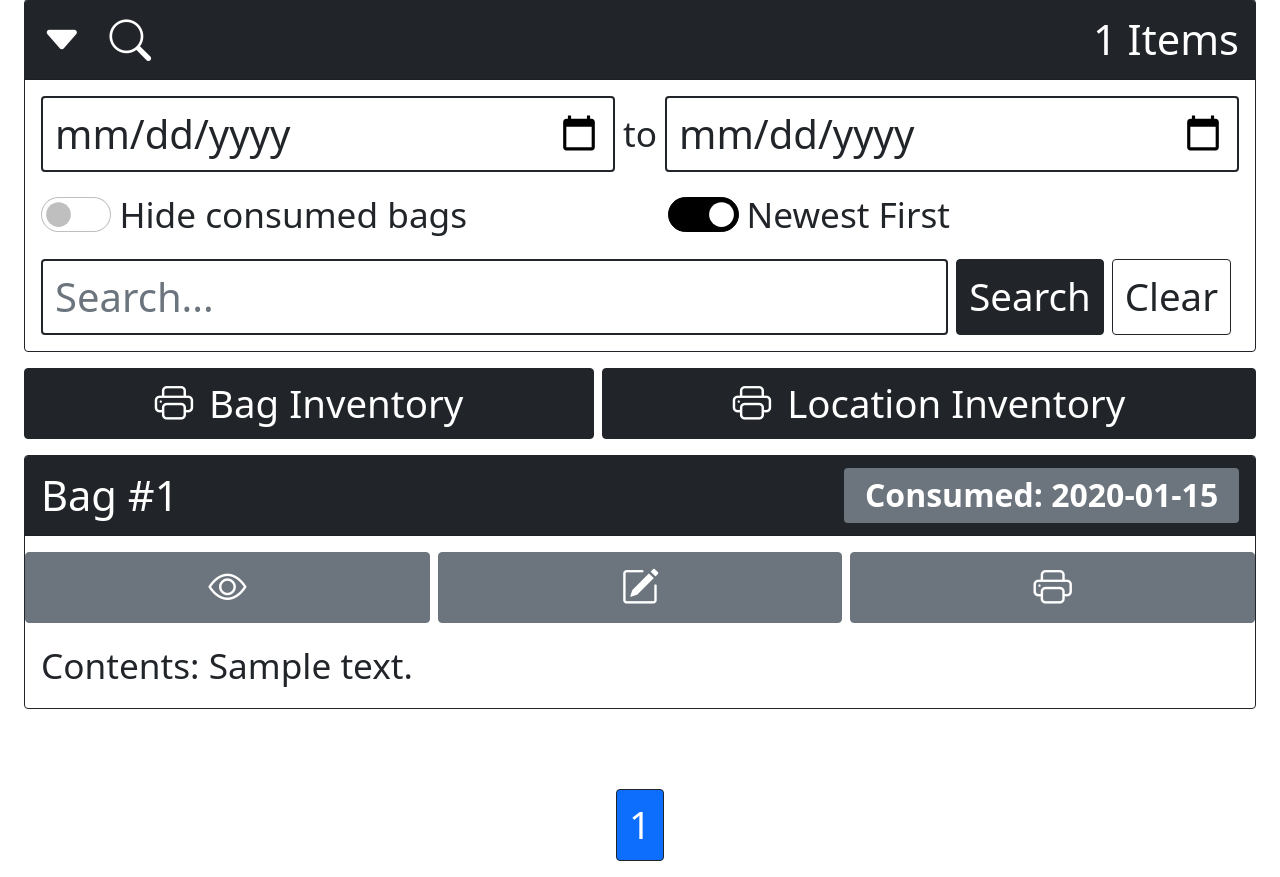
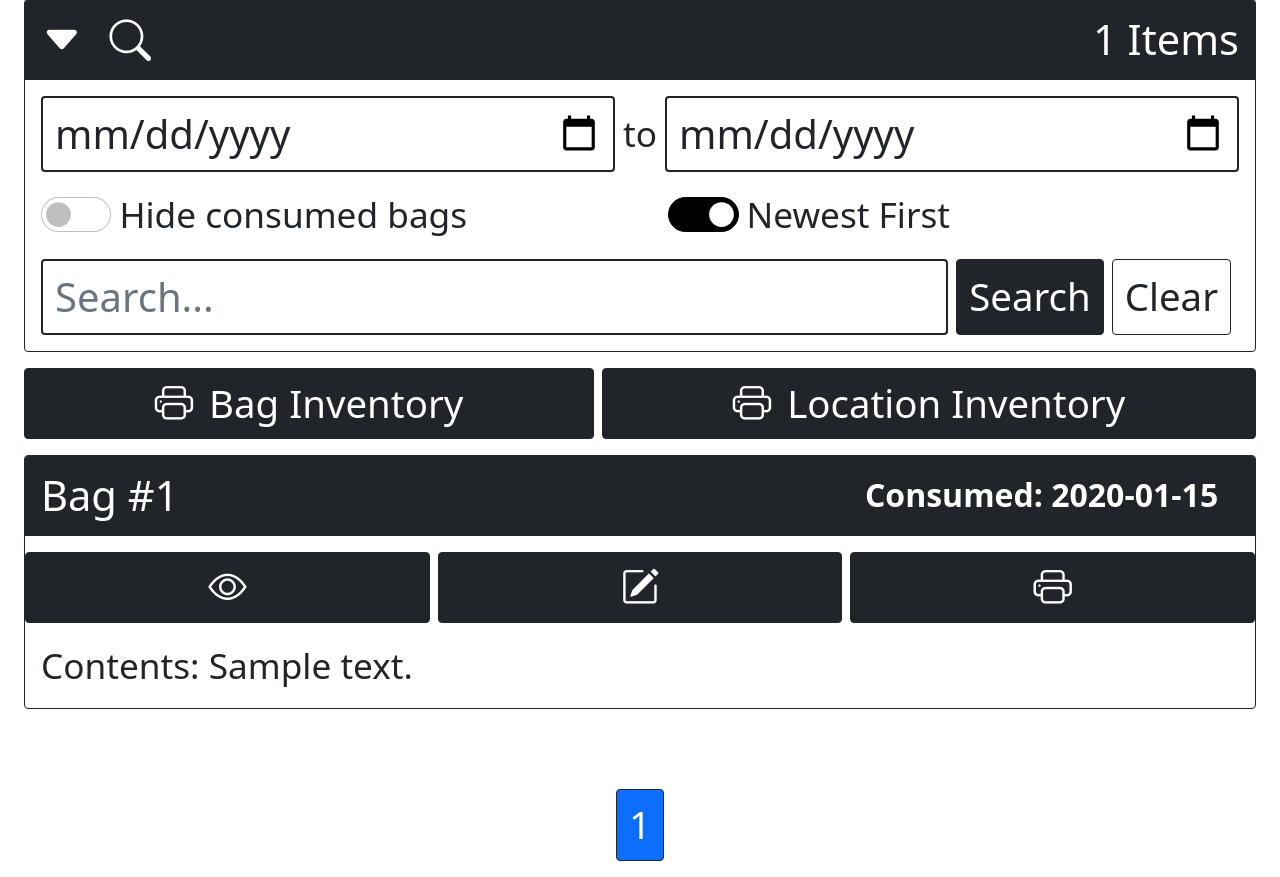
Before and after one commit to mkrzywonski/fdtracker, a Flask app: page /list_bags in a window 1280 px wide. Shown: the part 207-1084 px from the top of the page. Run offline with Flask 3, Linux system fonts and the light colour scheme; tables that the repository leaves empty hold one stand-in row (values such as "Sample post").

Commit message:
grey buttons looked disabled, made them black

```diff
--- a/templates/list_bags.html
+++ b/templates/list_bags.html
@@ -85,7 +85,7 @@
                 <div class="card-header bg bg-dark mb-3">
                     <div class="d-flex justify-content-between align-items-center">
                         <span class="bag-name text-white">Bag #{{ bag.id }}</span>
-                        <span class="badge text-white {% if not bag.consumed_date %}bg-success{% else %}bg-secondary{% endif %}">
+                        <span class="badge text-white {% if not bag.consumed_date %}bg-success{% else %}bg-dark{% endif %}">
                             {% if not bag.consumed_date %}
                             Created: {{ bag.created_date.strftime('%Y-%m-%d') }}
                             {% else %}
@@ -98,10 +98,10 @@
                 {# Action Buttons #}
                 <div class="d-flex gap-2 w-100">
                     <a href="{{ url_for('view_bag', id=bag.id, search_query=search_query) }}" type="button"
-                        class="btn btn-secondary flex-fill bi bi-eye"></a>
+                        class="btn btn-dark flex-fill bi bi-eye"></a>
                     <a href="{{ url_for('edit_bag', id=bag.id, next=request.path) }}" type="button"
-                        class="btn btn-secondary flex-fill bi bi-pencil-square"></a>
-                    <a href="{{ url_for('print_label', id=bag.id) }}" type-"button" class="btn btn-secondary flex-fill bi bi-printer"
+                        class="btn btn-dark flex-fill bi bi-pencil-square"></a>
+                    <a href="{{ url_for('print_label', id=bag.id) }}" type-"button" class="btn btn-dark flex-fill bi bi-printer"
                         target="_blank"></a>
                 </div>
 
--- a/templates/list_batches.html
+++ b/templates/list_batches.html
@@ -92,10 +92,10 @@
                 <div class="d-flex gap-2 w-100">
                     <span class="mb-3"></span>
                     <a href="{{ url_for('view_batch', id=batch.id, search_query=search_query) }}" type="button"
-                        class="btn btn-secondary flex-fill bi bi-eye"></a>
+                        class="btn btn-dark flex-fill bi bi-eye"></a>
                     <a href="{{ url_for('edit_batch', id=batch.id) }}" type="button"
-                        class="btn btn-secondary flex-fill bi bi-pencil-square"></a>
-                        <a href="{{ url_for('batch_report', id=batch.id) }}" target="_blank" class="btn btn-secondary flex-fill bi bi-printer"></a>
+                        class="btn btn-dark flex-fill bi bi-pencil-square"></a>
+                        <a href="{{ url_for('batch_report', id=batch.id) }}" target="_blank" class="btn btn-dark flex-fill bi bi-printer"></a>
                     <span></span>
                 </div>
 
```
Also changed, not shown: templates/view_batch.html (+5 -5 lines).
